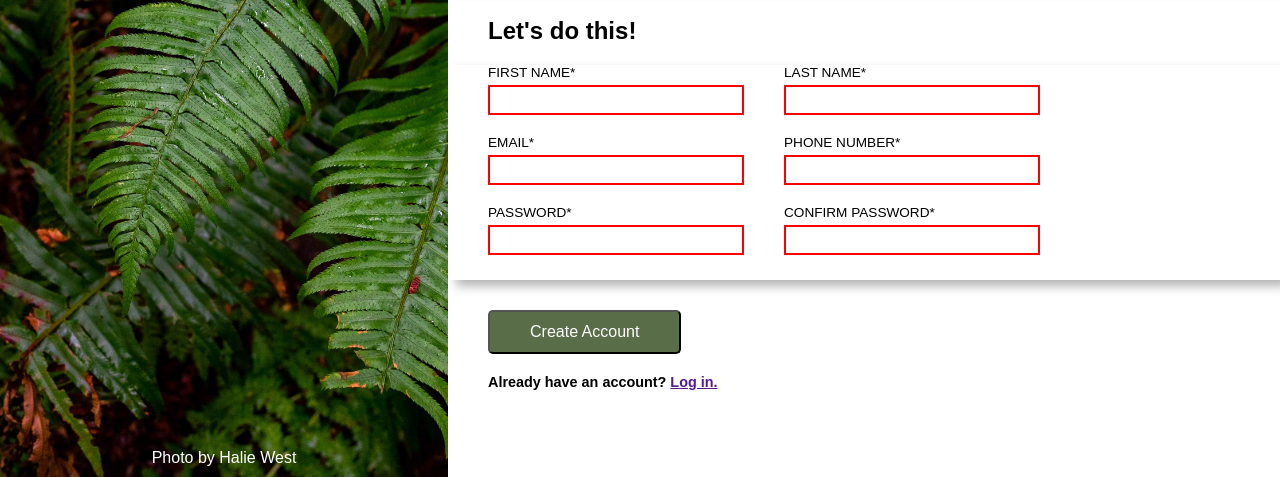
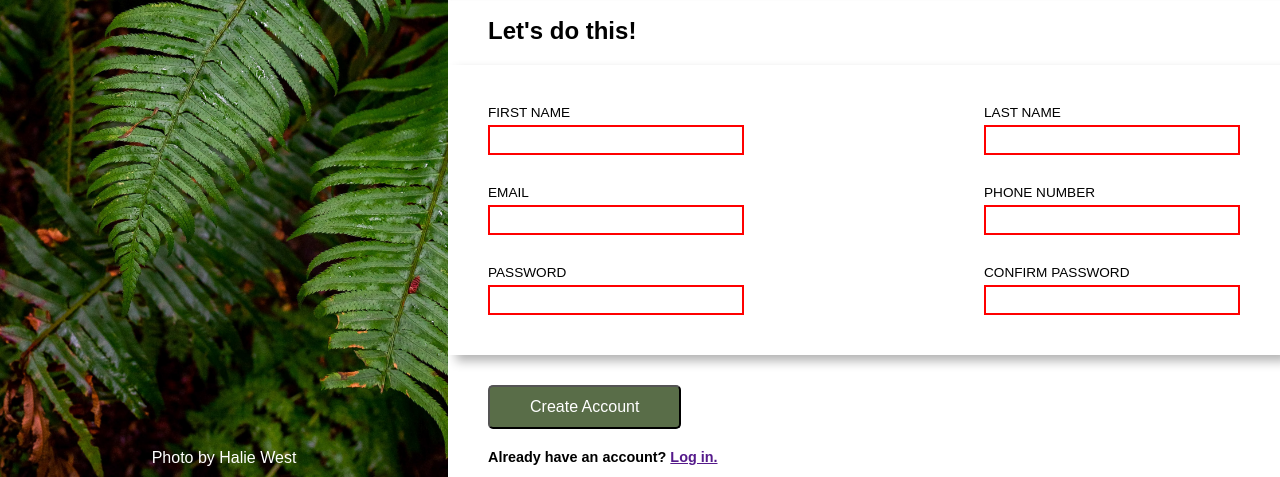
Before and after one commit to giuliorocca/signup-form, a plain HTML site: page index.html in a window 1280 px wide. Shown: the part 323-800 px from the top of the page. Drawn offline with Linux system fonts and the light colour scheme; a web font is replaced by a local one.

Commit message:
refactor

```diff
--- a/index.html
+++ b/index.html
@@ -8,7 +8,6 @@
     <title>Sign Up Form</title>
 </head>
 <body>
-
 <div id="container">
 
     <div id="left">
@@ -25,7 +24,8 @@
 
       <div id="intro">
         <div id="intro_text1">
-                    This is not a real online service! You know you need something like this in your life to help you realize your deepest dreams. Sign up now to get started.
+          This is not a real online service! You know you need something like this in your life to help you realize your
+          deepest dreams. Sign up now to get started.
           <div id="intro_text2">
             You <em> know</em> you want to.
           </div>
@@ -40,46 +40,47 @@
 
         <div id="form_main">
 
-                    <form action="" method="" onsubmit="return checkPassword()">
+          <form id="user_form" action="" method="" onsubmit="return checkPassword()">
 
             <div id="form_top_section">
 
-                            <div id="first_row_form">
                 <div id="field_1">
-                                    <label for="first_name">FIRST NAME*</label>
+                  <label for="first_name">FIRST NAME</label>
                   <input type="text" id="first_name" name="first_name" required>
                 </div>
                 <div id="field_2">
-                                    <label for="last_name">LAST NAME*</label>
+                  <label for="last_name">LAST NAME</label>
                   <input type="text" id="last_name" name="last_name" required>
                 </div>
-                            </div>
 
-                            <div id="second_row_form">
                 <div id="field_3">
-                                    <label for="email">EMAIL*</label>
+                  <label for="email">EMAIL</label>
                   <input type="email" id="email" name="email" required>
                 </div>
                 <div id="field_4">
-                                    <label for="phone">PHONE NUMBER*</label>
-                                    <input type="tel" id="tel" name="tel" pattern="\d{3}[\-]\d{3}[\-]\d{4}" title="Enter a phone number in the format: 123-123-1234" required>
-                                </div>
+                  <label for="phone">PHONE NUMBER</label>
+                  <input type="tel" id="tel" name="tel" pattern="\d{3}[\-]\d{3}[\-]\d{4}"
+                         title="Enter a phone number in the format: 123-123-1234" required>
                 </div>
 
-                            <div id="third_row_form">
                 <div id="field_5">
-                                    <label for="password">PASSWORD*</label>
-                                    <input type="password" id="password" name="password" pattern="(?=^.{8,}$)((?=.*\d)|(?=.*\W+))(?![.\n])(?=.*[A-Z])(?=.*[a-z]).*$" title="Enter a password of at least 8 characters with one upper case, one lower case, one number, and one special character." required>
+                  <label for="password">PASSWORD</label>
+                  <input type="password" id="password" name="password"
+                         pattern="(?=^.{8,}$)((?=.*\d)|(?=.*\W+))(?![.\n])(?=.*[A-Z])(?=.*[a-z]).*$"
+                         title="Enter a password of at least 8 characters with one upper case, one lower case, one number, and one special character."
+                         required>
                 </div>
                 <div id="field_6">
-                                    <label for="password">CONFIRM PASSWORD*</label>
-                                    <input type="password" id="password_confirm" name="password_confirm" pattern="(?=^.{8,}$)((?=.*\d)|(?=.*\W+))(?![.\n])(?=.*[A-Z])(?=.*[a-z]).*$" title="Enter a password of at least 8 characters with one upper case, one lower case, one number, and one special character." required>
-                                </div>
+                  <label for="password">CONFIRM PASSWORD</label>
+                  <input type="password" id="password_confirm" name="password_confirm"
+                         pattern="(?=^.{8,}$)((?=.*\d)|(?=.*\W+))(?![.\n])(?=.*[A-Z])(?=.*[a-z]).*$"
+                         title="Enter a password of at least 8 characters with one upper case, one lower case, one number, and one special character."
+                         required>
                 </div>
             </div>
 
             <div id="form_button">
-                            <button type="submit" id="button_submit">Create Account</button>
+              <button type="submit" id="button_submit" form id="user_form">Create Account</button>
             </div>
 
             <div id="account_login">
@@ -92,6 +93,5 @@
       </div>
     </div>
   </div>
-
 </body>
 </html>
--- a/styles.css
+++ b/styles.css
@@ -45,7 +45,7 @@ input {
 
   input:focus {
     border: 2px solid rgb(119, 119, 119);
-    box-shadow:  4px 4px 4px rgba(0, 0, 0, 0.3);
+    box-shadow: 4px 4px 4px rgba(0, 0, 0, 0.3);
   }
 
   input:invalid {
@@ -66,8 +66,8 @@ input:valid {
     flex-direction: column;
     width: 35vw;
     height: 100vh;
-    background-image: url("background.jpg");
     background-size: cover;
+    background-image: url(background.jpg);
   }
 
   #right {
@@ -82,10 +82,10 @@ input:valid {
     justify-content: center;
     position: relative;
     top: 20vh;
-    font-family: Norse_Bold;
+    font-family: Norse_Bold, serif;
     font-size: 5rem;
     color: white;
-    background-color: rgba(0,0,0, 0.5);
+    background-color: rgba(0, 0, 0, 0.5);
     padding: 15px;
   }
 
@@ -103,13 +103,13 @@ input:valid {
     background-color: rgb(233, 233, 233);
     height: 20rem;
     position: relative;
-    box-shadow:  2px 2px 2px rgba(170, 170, 170, 0.4);
+    box-shadow: 2px 2px 2px rgba(170, 170, 170, 0.4);
   }
 
   #intro_text1 {
     width: 45rem;
     font-size: 1.5rem;
-    font-weight:bold;
+    font-weight: bold;
     padding-left: 40px;
     position: absolute;
     bottom: 50px;
@@ -132,31 +132,20 @@ input:valid {
   }
 
   #form_top_section {
-    margin-bottom: 20px;
-}
-
-#first_row_form, #second_row_form, #third_row_form {
     display: flex;
     flex-direction: row;
     flex-wrap: wrap;
-    gap: 40px;
-    padding-left: 40px;
-}
-
-#second_row_form, #third_row_form {
-    margin-top: 20px;
-}
-
-#third_row_form {
-    padding-bottom: 25px;
+    gap: 30px;
+    justify-content: space-between;
+    padding: 40px;
   }
 
   #form_top_section {
-    box-shadow:  8px 6px 10px rgba(0, 0, 0, 0.3);
+    box-shadow: 8px 6px 10px rgba(0, 0, 0, 0.3);
   }
 
   #field_1, #field_2, #field_3, #field_4, #field_5, #field_6 {
-    display: block;
+
   }
 
   #account_login {
```
Lines whose indentation alone changed are shown as unchanged.
